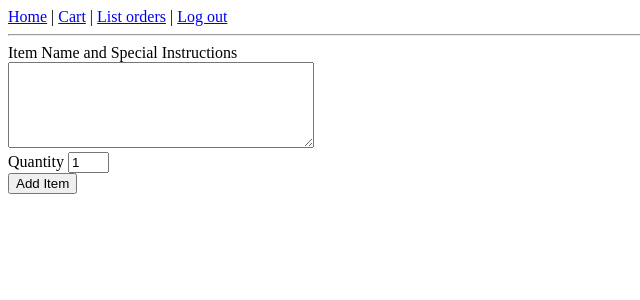
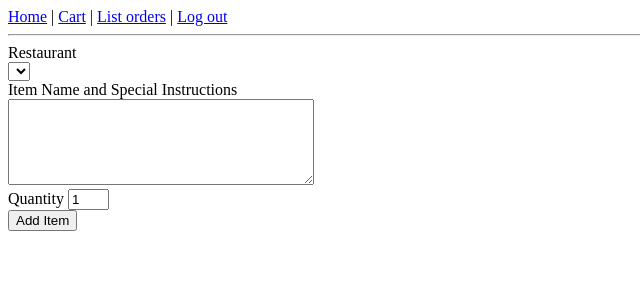
Before and after one commit to dgmdan/DuJour, a Django app: page /orders/text/ in a window 1280 px wide. Shown: the top 300 px of the page, without its empty margins (0-640 px from the left). Run offline with Django 3.2, Linux system fonts and the light colour scheme; the visitor is signed in with stand-in values (Sample User, id 1); data that the repository does not hold is empty; some libraries are stand-ins or nearby versions.

Commit message:
start work on multiple restaurants on a single day. ordering from history works.

```diff
--- a/dujour/orders/forms.py
+++ b/dujour/orders/forms.py
@@ -2,18 +2,22 @@ import datetime
 from django import forms
 
 from dujour.orders.models import Order, MenuItem
+from dujour.restaurants.models import Restaurant
 
 class AddItemForm(forms.Form):
+    restaurant_id = forms.IntegerField()
     menu_item_id = forms.IntegerField(required=False)
     quantity = forms.IntegerField()
     comments = forms.CharField(required=False)
 
     def add_item(self, user):
+        restaurant = Restaurant.objects.get(pk=self.cleaned_data['restaurant_id'])
         menu_item = None
         if self.cleaned_data['menu_item_id']:
             menu_item = MenuItem.objects.get(pk=self.cleaned_data['menu_item_id'])
         order = Order.objects.create(order_date=datetime.date.today(),
                                      user=user,
+                                     restaurant=restaurant,
                                      menu_item=menu_item,
                                      quantity=self.cleaned_data['quantity'],
                                      comments=self.cleaned_data['comments'])
--- a/dujour/orders/models.py
+++ b/dujour/orders/models.py
@@ -1,12 +1,13 @@
 from django.db import models
 from django.contrib.auth.models import User
 
-from dujour.restaurants.models import MenuItem
+from dujour.restaurants.models import MenuItem, Restaurant
 
 
 class Order(models.Model):
     order_date = models.DateField()
     user = models.ForeignKey(User)
+    restaurant = models.ForeignKey(Restaurant)
     menu_item = models.ForeignKey(MenuItem, null=True)
     quantity = models.IntegerField()
     comments = models.TextField(blank=True)
--- a/dujour/orders/views.py
+++ b/dujour/orders/views.py
@@ -36,6 +36,16 @@ class TextOrderEntryView(FormView):
     def get_success_url(self):
         return reverse('cart')
 
+    def get_context_data(self, **kwargs):
+        context = super(TextOrderEntryView, self).get_context_data(**kwargs)
+        day_restaurants = DayRestaurant.objects.filter(day_of_week=datetime.datetime.today().weekday())
+        context['restaurants'] = [dr.restaurant for dr in day_restaurants]
+        return context
+
+    def form_valid(self, form):
+        form.add_item(self.request.user)
+        return super(TextOrderEntryView, self).form_valid(form)
+
 class AutoFillOrderEntryView(FormView):
     template_name = 'orders/autofill_entry.html'
     form_class = AddItemForm
@@ -64,12 +74,12 @@ class HistoryOrderEntryView(FormView):
 
     def get_context_data(self, **kwargs):
         context = super(HistoryOrderEntryView, self).get_context_data(**kwargs)
-        restaurant = DayRestaurant.objects.get(day_of_week=datetime.datetime.today().weekday()).restaurant
+        restaurant_ids = [dr.restaurant.id for dr in DayRestaurant.objects.filter(day_of_week=datetime.datetime.today().weekday())]
         past_orders = Order.objects\
-            .filter(user=self.request.user, menu_item__menu__restaurant=restaurant, order_date__lt=datetime.datetime.today())\
+            .filter(user=self.request.user, restaurant_id__in=restaurant_ids, order_date__lt=datetime.datetime.today())\
             .values('menu_item_id')\
             .annotate(times_ordered=Count('menu_item_id'))\
-            .values('times_ordered', 'menu_item_id', 'menu_item__name', 'menu_item__price', 'comments')\
+            .values('times_ordered', 'menu_item_id', 'restaurant_id', 'menu_item__name', 'menu_item__price', 'comments')\
             .order_by('-times_ordered')[:5]
         context['past_orders'] = past_orders
         return context
--- a/dujour/templates/orders/history_entry.html
+++ b/dujour/templates/orders/history_entry.html
@@ -1,11 +1,12 @@
 {% extends 'base.html' %}
 
 {% block content %}
-<p>Here are your past orders at today's restaurant:</p>
+<p>Here are your past orders at today's restaurants:</p>
 {% for order in past_orders %}
     <div class="past-order">
         <form action="{% url 'history_place_order' %}" method="post">
             {% csrf_token %}
+            <input type="hidden" name="restaurant_id" value="{{ order.restaurant_id }}"/>
             <input type="hidden" name="comments" value="{{ order.comments }}"/>
             <input type="hidden" name="quantity" value="1"/>
             <input type="submit" value="Add to Order"/>
--- a/dujour/templates/orders/text_entry.html
+++ b/dujour/templates/orders/text_entry.html
@@ -15,6 +15,12 @@
 {% block content %}
 <form action="{% url 'text_place_order' %}" method="post">
     {% csrf_token %}
+    <label for="restaurant-field">Restaurant</label><br/>
+    <select id="restaurant-field" name="restaurant_id">
+    {% for restaurant in restaurants %}
+        <option value="{{ restaurant.pk }}">{{ restaurant.name }}</option>
+    {% endfor %}
+    </select><br/>
     <label for="comments-field">Item&nbsp;Name&nbsp;and&nbsp;Special&nbsp;Instructions</label><br/>
     <textarea id="comments-field" name="comments"></textarea><br/>
     <label for="quantity-field">Quantity</label>
--- a/requirements.txt
+++ b/requirements.txt
@@ -5,7 +5,7 @@ defusedxml==0.4.1
 django-allauth==0.23.0
 oauthlib==1.0.3
 pbr==1.8.0
-pymssql==2.1.1
+#pymssql==2.1.1
 python3-openid==3.0.7
 pytz==2015.7
 requests==2.7.0
```
